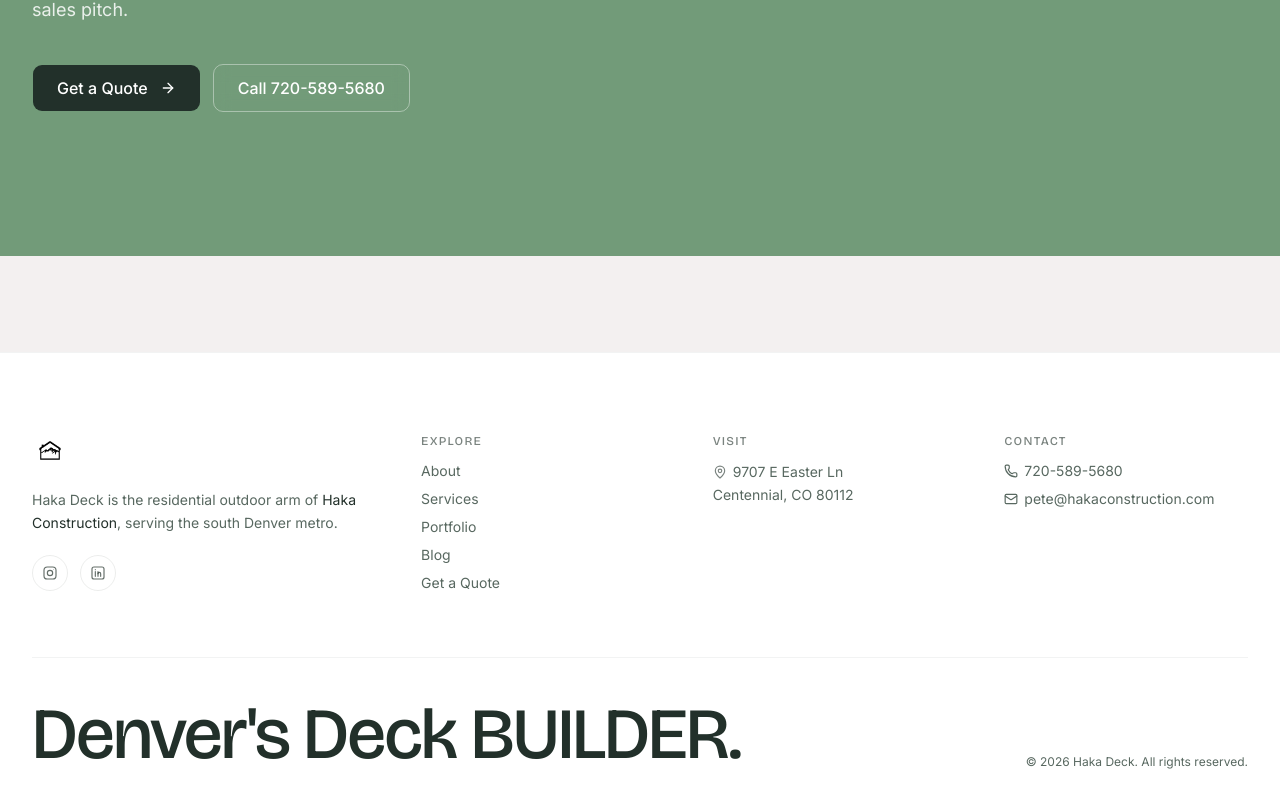
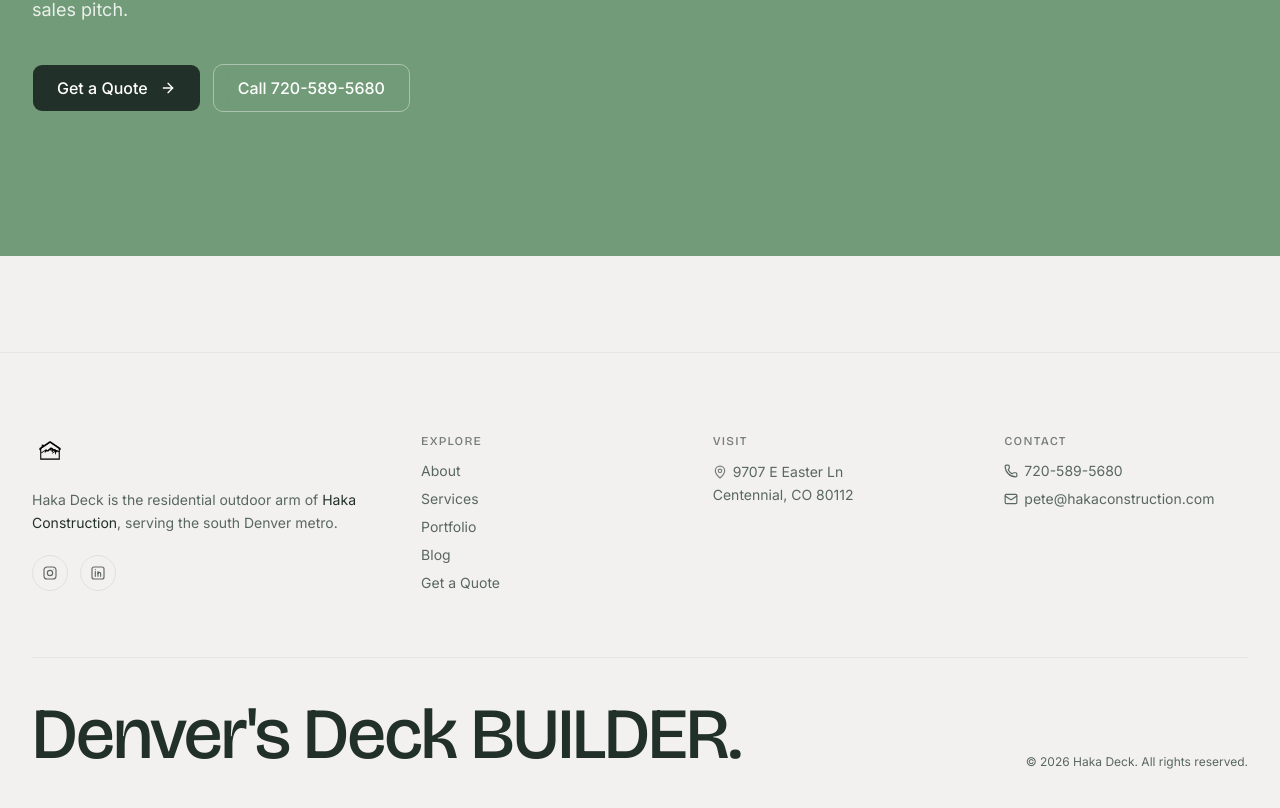
Before and after one commit to hello-savvy-aaron/hakadeck, a Next.js app: page / in a window 1280 px wide. Shown: the part 5122-5930 px from the top of the page. Built offline with nearby package versions, Linux system fonts and the light colour scheme.

Commit message:
Use grey footer background instead of white
Co-Authored-By: Claude Opus 4.7 <noreply@anthropic.com>

```diff
--- a/components/layout/site-footer.tsx
+++ b/components/layout/site-footer.tsx
@@ -28,7 +28,7 @@ function LinkedinIcon(props: React.SVGProps<SVGSVGElement>) {
 export function SiteFooter() {
   const { address, parent } = site;
   return (
-    <footer className="bg-card text-foreground border-border/40 mt-24 border-t">
+    <footer className="bg-background text-foreground border-border/40 mt-24 border-t">
       <div className="mx-auto max-w-7xl px-5 py-16 sm:px-8 sm:py-20">
         <div className="grid gap-12 sm:grid-cols-2 lg:grid-cols-[1.4fr_1fr_1fr_1fr]">
           <div className="space-y-5">
```
